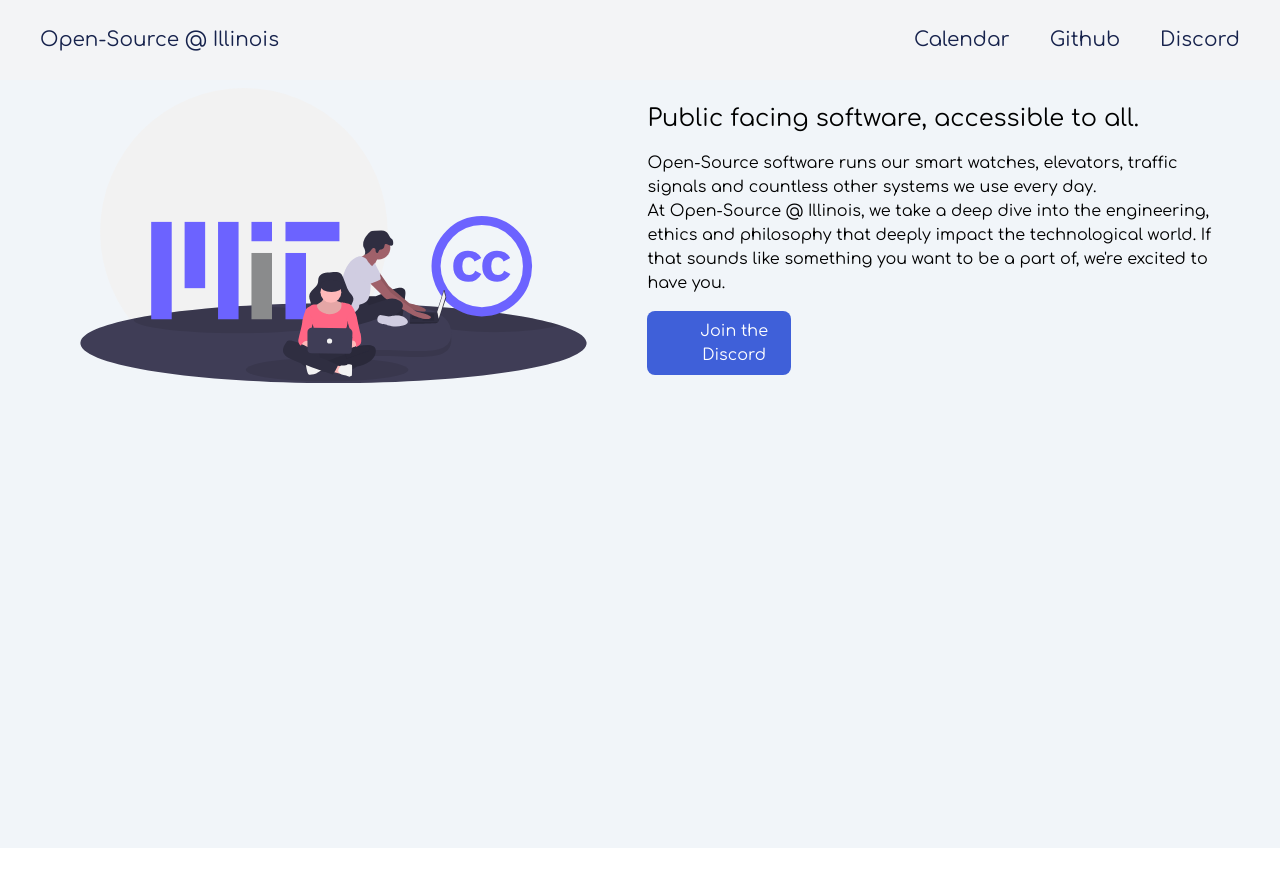
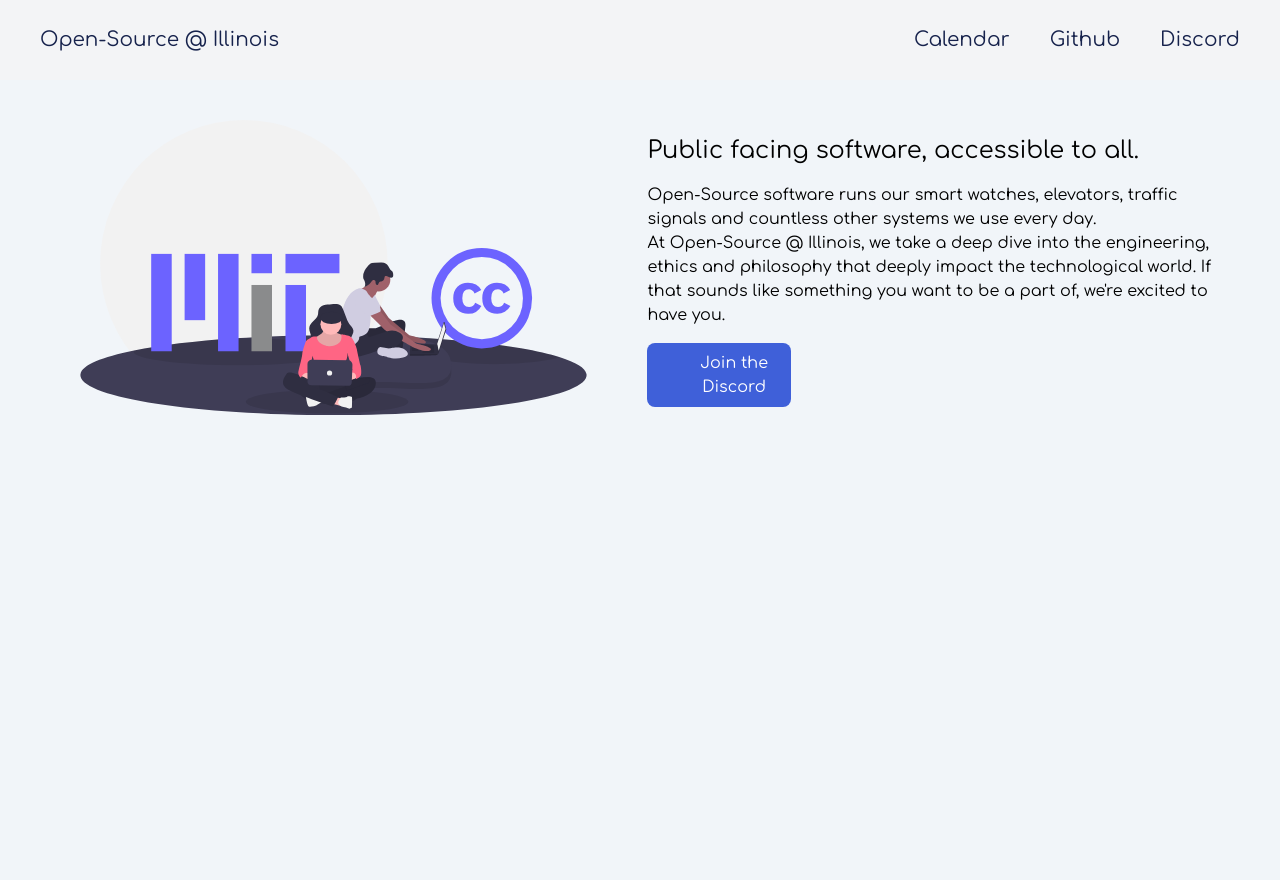
Before and after one commit to open-source-at-illinois/website-reboot, a Next.js app in the folder frontend/: page / in a window 1280 px wide. Before the commit the page ends 848 px from the top, so only its background shows below. Built offline with nearby package versions, Linux system fonts and the light colour scheme; some icons are missing.

Commit message:
Fix main content margin

```diff
--- a/frontend/components/layout.tsx
+++ b/frontend/components/layout.tsx
@@ -7,7 +7,7 @@ const Layout = (props: PropsWithChildren) => {
             <Navbar />
             <div className="flex flex-col h-screen">
                 {/* mt needs to match navbar height */}
-                <main className='mt-12'>{props.children}</main>
+                <main className='mt-20'>{props.children}</main>
             </div>
         </>
     )
```
